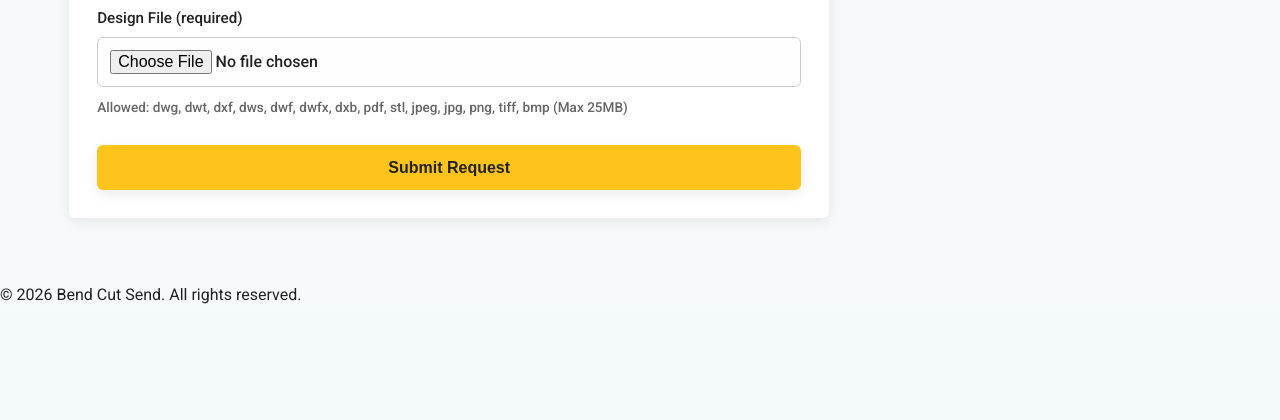
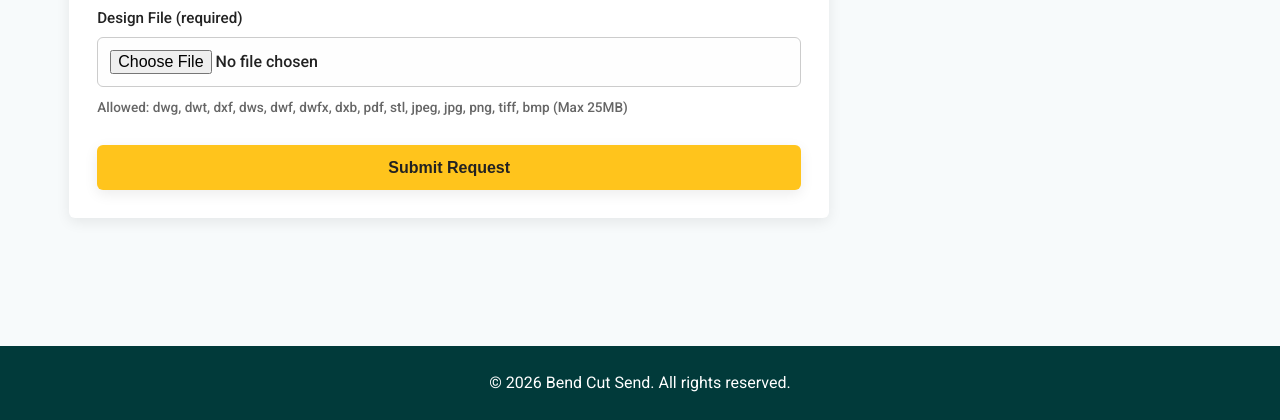
Before and after one commit to WarrenAbel/bend-cut-send-test, a PHP site: page /request-quote.html in a window 1280 px wide. Shown: the part 1270-1690 px from the top of the page. Before the commit the page ends 1574 px from the top, so only its background shows below. Run offline with PHP 8.4, Linux system fonts and the light colour scheme.

Commit message:
Fix code review issues: remove JS from CSS, fix redirects
Co-authored-by: WarrenAbel <229111284+WarrenAbel@users.noreply.github.com>

```diff
--- a/ask-question-handler.php
+++ b/ask-question-handler.php
@@ -73,7 +73,7 @@ $mailSuccess = mail($to, $emailSubject, $body, $headers);
 
 // ==================== Response ====================
 if ($mailSuccess) {
-    header('Location: /thank-you.html');
+    header('Location: thank-you.html');
     exit();
 } else {
     http_response_code(500);
--- a/request-quote-handler.php
+++ b/request-quote-handler.php
@@ -198,7 +198,7 @@ if ($uploadedFile && file_exists($uploadedFile)) {
 
 // ==================== Response ====================
 if ($mailSuccess) {
-    header('Location: /thank-you.html');
+    header('Location: thank-you.html');
     exit();
 } else {
     http_response_code(500);
--- a/styles.css
+++ b/styles.css
@@ -366,12 +366,6 @@ ul, ol {
   line-height: 1.4;
 }
 
-/* Track mouse position for tooltips */
-document.addEventListener('mousemove', (e) => {
-  document.documentElement.style.setProperty('--mx', e.clientX + 'px');
-  document.documentElement.style.setProperty('--my', e.clientY + 'px');
-});
-
 /* ==================== Footer ==================== */
 .site-footer {
   background: #013a3a;
```
